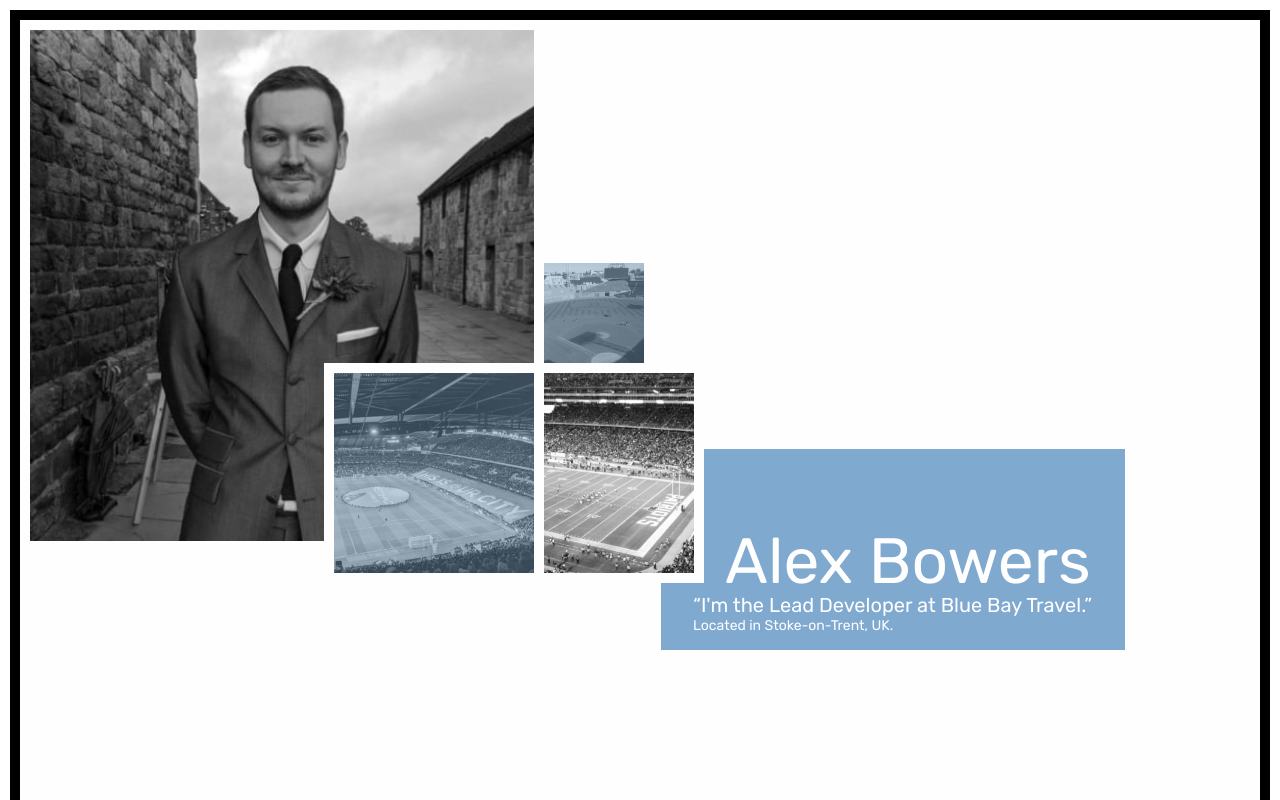
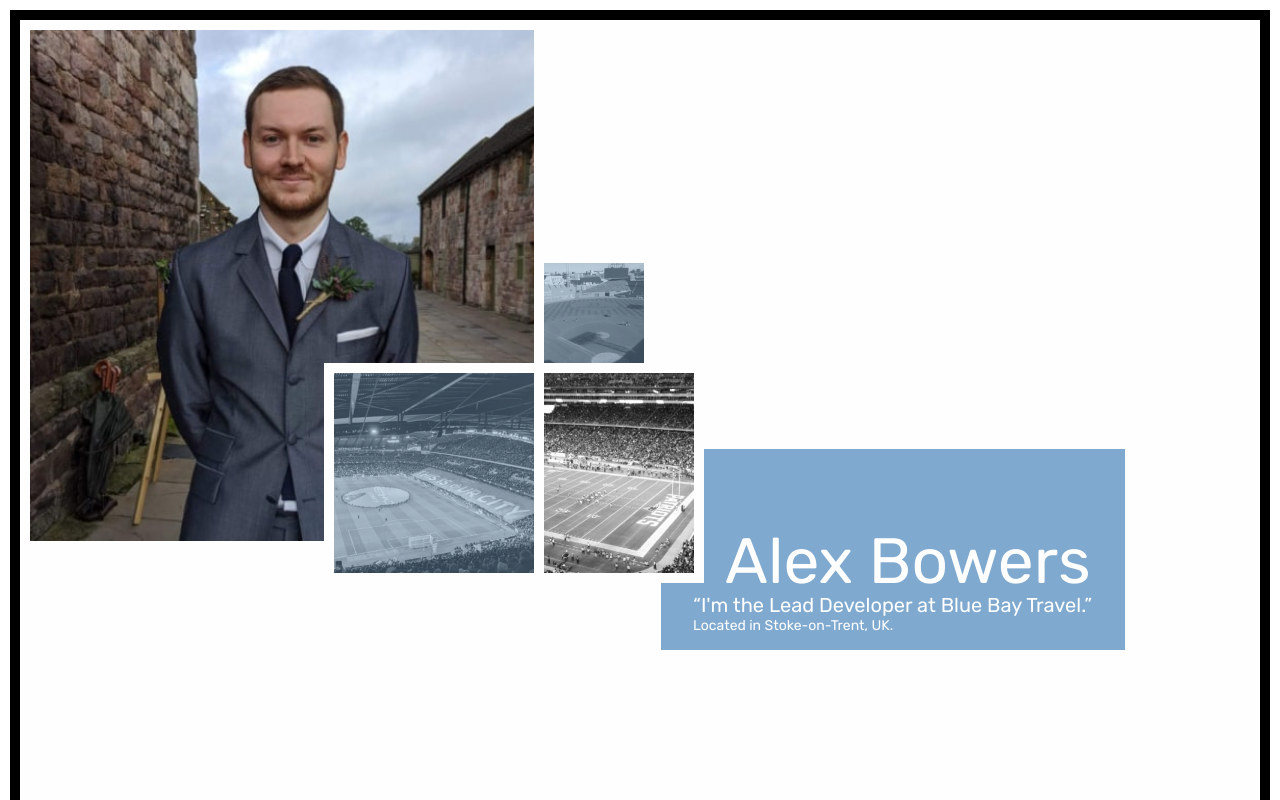
Before and after one commit to alex-bowers/portfolio-site, a Nuxt app: page / in a window 1280 px wide. In both pictures the pointer is over the picture 282 px from the left and 285 px from the top of the page. Shown: the top 800 px of the page. Built offline with nearby package versions, Linux system fonts and the light colour scheme.

Commit message:
Remove greyscale when hovering

```diff
--- a/components/Hero.vue
+++ b/components/Hero.vue
@@ -78,6 +78,10 @@ export default {}
     img {
         display: flex;
         filter: grayscale(1);
+        &:hover {
+            filter: none;
+            opacity: 1;
+        }
     }
 }
 
```
